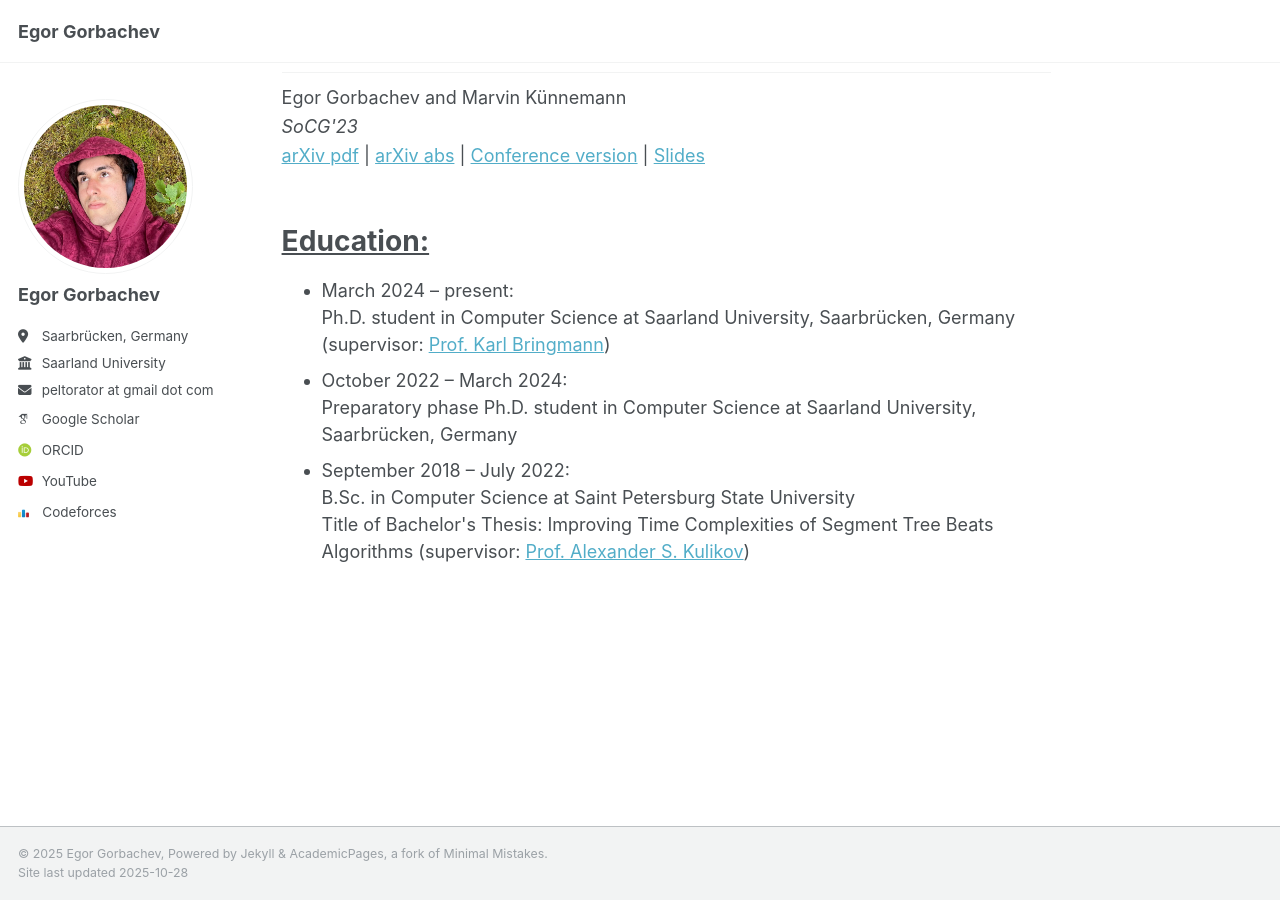
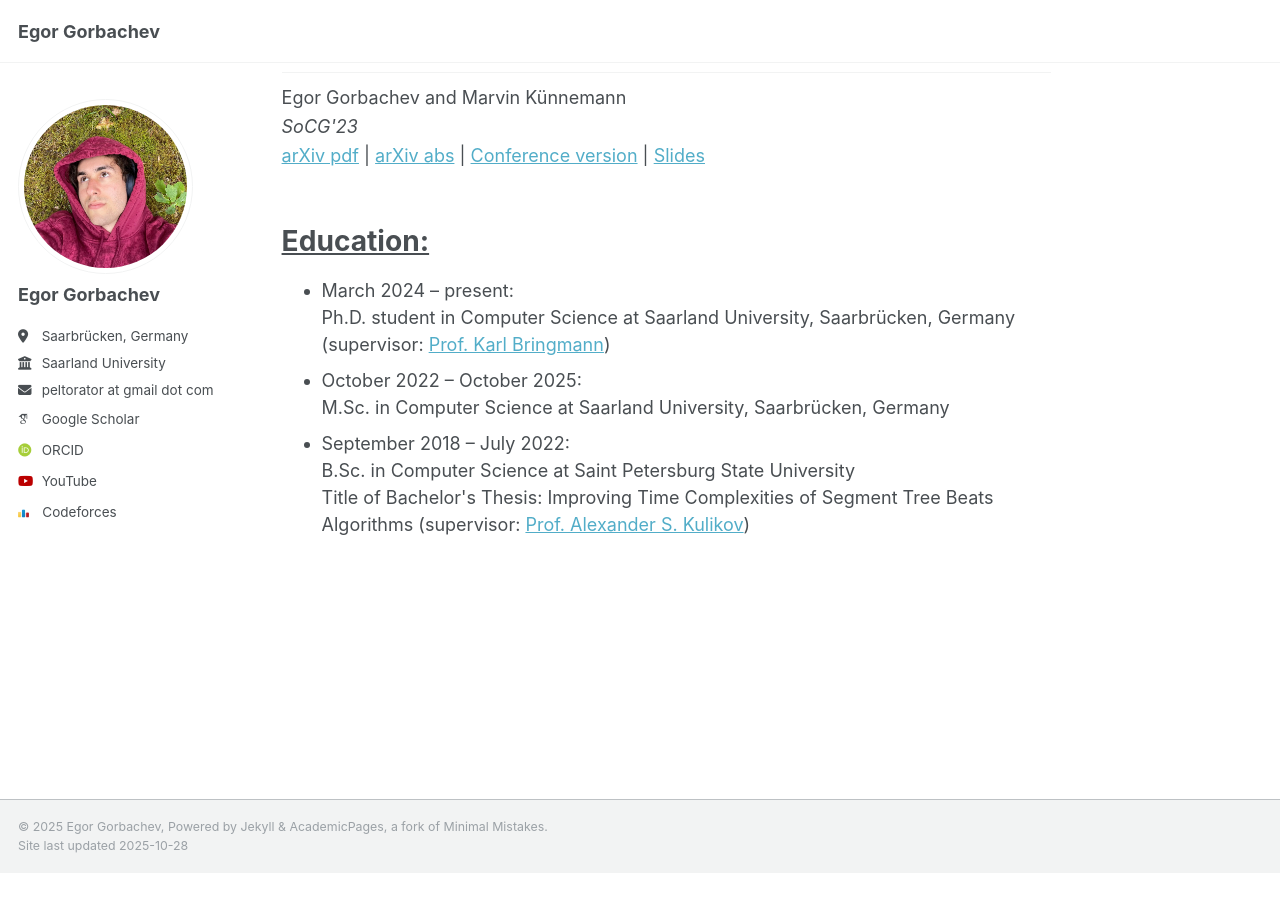
Before and after one commit to peltorator/peltorator.github.io, a Jekyll site: the page built from _pages/about.html, in a window 1280 px wide and 900 px high, scrolled down 1042 px. Built offline with Jekyll 4.4.1, drawn with Linux system fonts in a browser that asks for light colours; some web fonts are replaced; a script that is not in the unit is left out; after the commit the page ends 1915 px from its top, so only the background shows below that.

Commit message:
Update about.html

```diff
--- a/_pages/about.html
+++ b/_pages/about.html
@@ -40,6 +40,6 @@ redirect_from:
 
 <ul>
     <li>March 2024 – present:<br>Ph.D. student in Computer Science at Saarland University, Saarbrücken, Germany (supervisor: <a href="https://people.mpi-inf.mpg.de/~kbringma/">Prof. Karl Bringmann</a>)</li>
-    <li>October 2022 – March 2024:<br>Preparatory phase Ph.D. student in Computer Science at Saarland University, Saarbrücken, Germany</li>
+    <li>October 2022 – October 2025:<br>M.Sc. in Computer Science at Saarland University, Saarbrücken, Germany</li>
     <li>September 2018 – July 2022:<br>B.Sc. in Computer Science at Saint Petersburg State University<br>Title of Bachelor's Thesis: Improving Time Complexities of Segment Tree Beats Algorithms (supervisor: <a href="https://alexanderskulikov.github.io/">Prof. Alexander S. Kulikov</a>)</li>
 </ul>
```
